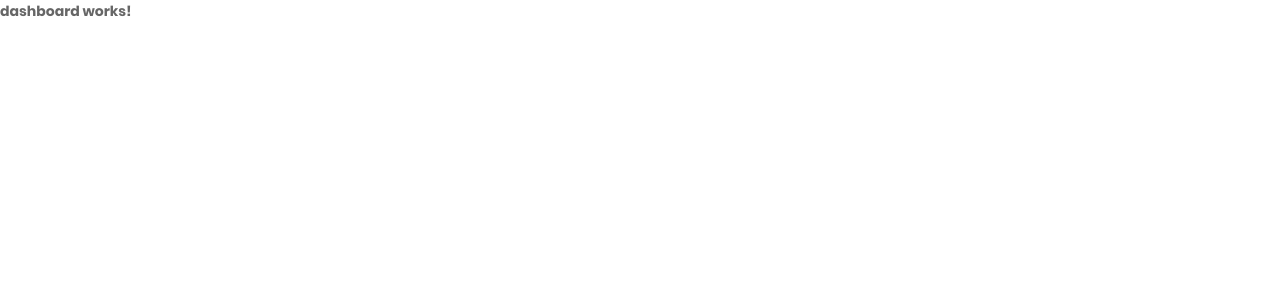
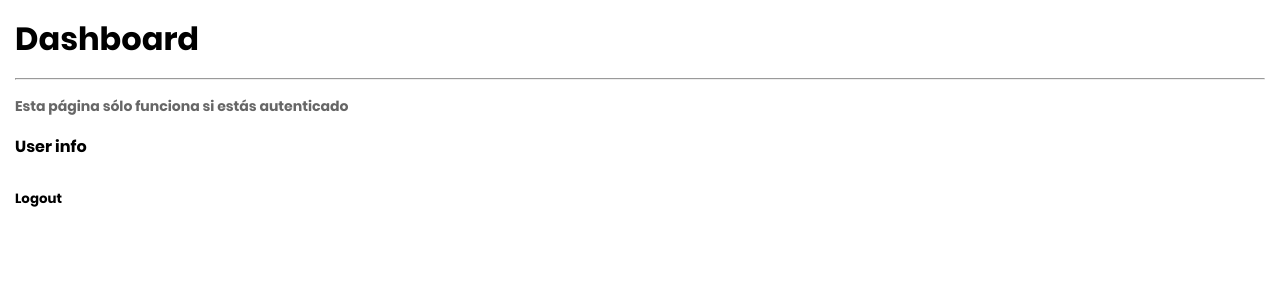
Before and after one commit to ElLuchoMan/AuthApp, an Angular app: page /dashboard in a window 1280 px wide. Shown: the top 300 px of the page. Built offline with nearby package versions, Linux system fonts and the light colour scheme.

Commit message:
Agregada vista dashboard

```diff
--- a/src/app/auth/pages/login/login.component.ts
+++ b/src/app/auth/pages/login/login.component.ts
@@ -1,5 +1,6 @@
 import { Component } from '@angular/core';
 import { FormBuilder, FormGroup, Validators } from '@angular/forms';
+import { Router } from '@angular/router';
 
 @Component({
   selector: 'app-login',
@@ -12,11 +13,12 @@ export class LoginComponent {
     email: ['baluisto96@gmail.com', [Validators.required, Validators.email]],
     password: ['lawliet96', [Validators.required, Validators.minLength(6)]],
   });
-  constructor(private fb: FormBuilder) { }
+  constructor(private fb: FormBuilder, private router: Router) { }
 
   ngOnInit(): void {
   }
   login() {
     console.log(this.miFormulario.value)
+    this.router.navigateByUrl('/dashboard');
   }
 }
--- a/src/app/auth/pages/register/register.component.html
+++ b/src/app/auth/pages/register/register.component.html
@@ -1,4 +1,4 @@
-<form class="login100-form" [formGroup]="miFormulario" (ngSubmit)="registrar()" autocomplete="off">
+<form class="login100-form" [formGroup]="miFormulario" (ngSubmit)="registro()" autocomplete="off">
 
     <span class="login100-form-title p-b-49">
         Nuevo Usuario
--- a/src/app/auth/pages/register/register.component.ts
+++ b/src/app/auth/pages/register/register.component.ts
@@ -1,5 +1,6 @@
-import { Component, OnInit } from '@angular/core';
+import { Component } from '@angular/core';
 import { FormGroup, FormBuilder, Validators } from '@angular/forms';
+import { Router } from '@angular/router';
 
 @Component({
   selector: 'app-register',
@@ -7,18 +8,19 @@ import { FormGroup, FormBuilder, Validators } from '@angular/forms';
   styles: [
   ]
 })
-export class RegisterComponent implements OnInit {
+export class RegisterComponent {
   miFormulario: FormGroup = this.fb.group({
     name: ['Bryan Luis', Validators.required],
     email: ['baluisto96@gmail.com', [Validators.required, Validators.email]],
     password: ['lawliet96', [Validators.required, Validators.minLength(6)]],
   });
-  constructor(private fb: FormBuilder) { }
+  constructor(private fb: FormBuilder, private router: Router) { }
 
   ngOnInit(): void {
   }
-  registrar() {
-console.log(this.miFormulario.value);
+  registro() {
+    console.log(this.miFormulario.value);
+    this.router.navigateByUrl('/dashboard');
   }
 
 }
--- a/src/app/protected/dashboard/dashboard.component.html
+++ b/src/app/protected/dashboard/dashboard.component.html
@@ -1 +1,7 @@
-<p>dashboard works!</p>
+<h1>Dashboard</h1>
+<hr>
+<p>
+    Esta página sólo funciona si estás autenticado
+</p>
+<h4>User info</h4>
+<button (click)="logout()">Logout</button>
--- a/src/app/protected/dashboard/dashboard.component.ts
+++ b/src/app/protected/dashboard/dashboard.component.ts
@@ -1,16 +1,18 @@
-import { Component, OnInit } from '@angular/core';
+import { Component } from '@angular/core';
+import { Router } from '@angular/router';
 
 @Component({
   selector: 'app-dashboard',
   templateUrl: './dashboard.component.html',
-  styles: [
-  ]
+  styles: [`*{margin:15px}`]
 })
-export class DashboardComponent implements OnInit {
+export class DashboardComponent {
 
-  constructor() { }
+  constructor(private router: Router) { }
 
   ngOnInit(): void {
   }
-
+  logout() {
+    this.router.navigateByUrl('/auth');
+  }
 }
```
